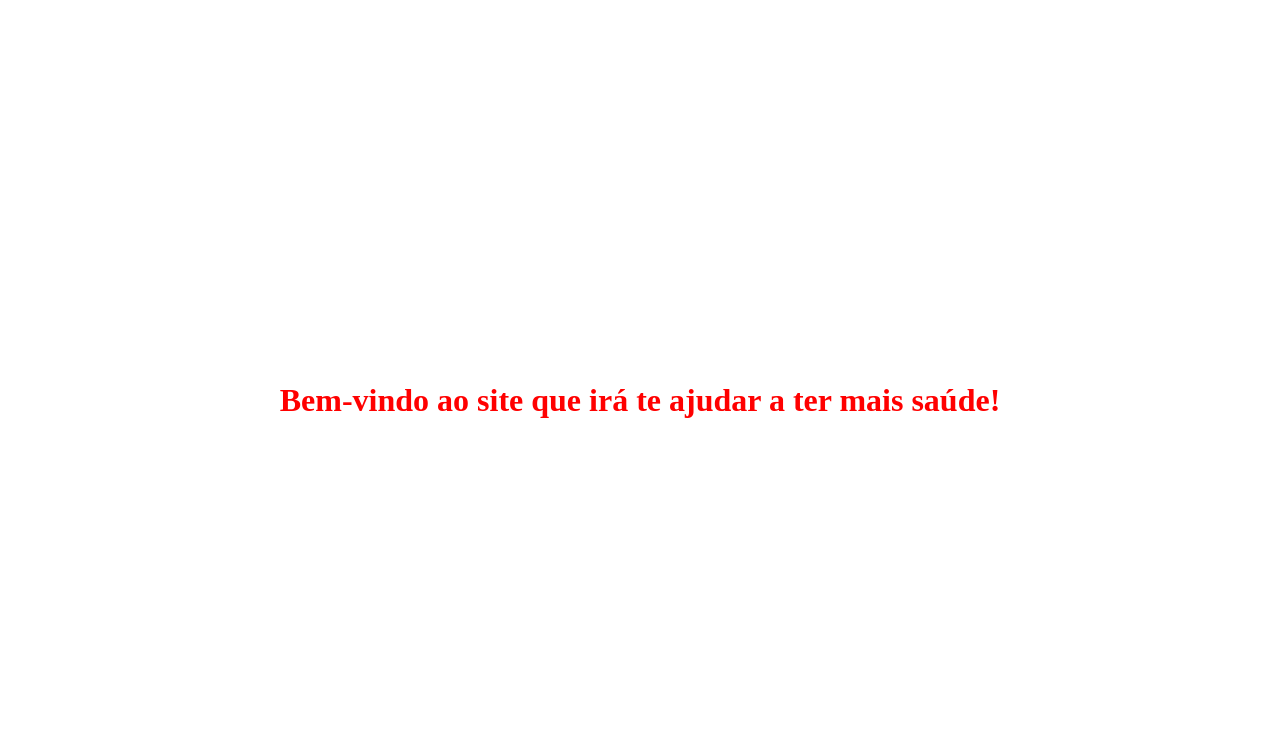
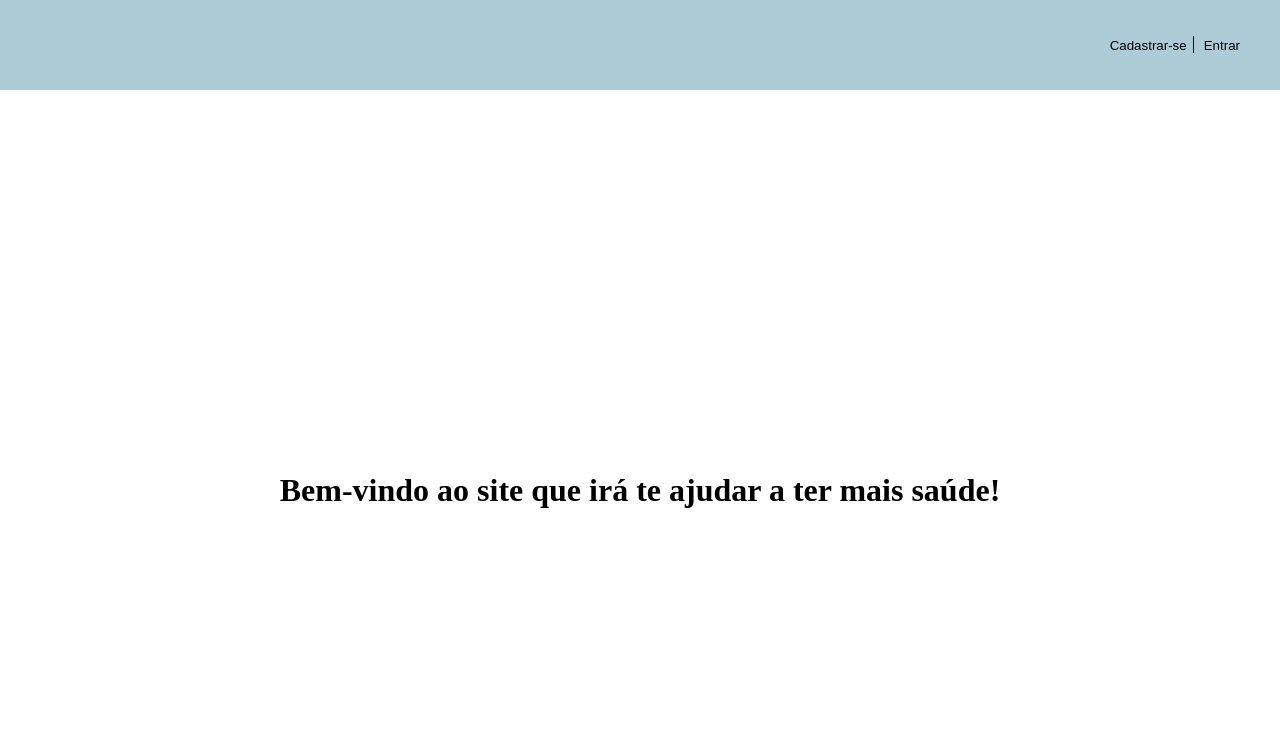
Before and after one commit to danielcosta-BR/CodeVIVA, a PHP site: page / in a window 1280 px wide. Shown: the top 749 px of the page. Before the commit the page ends 418 px from the top, so only its background shows below. Run offline with PHP 8.4, Linux system fonts and the light colour scheme.

Commit message:
Começo do header 1.4

```diff
--- a/index.html
+++ b/index.html
@@ -12,6 +12,12 @@
 </head>
 <body>
     <header>
+        <div class="cabeca">
+            <div class="buttons">
+                <button class="btn1">Cadastrar-se</button><div class="linhaV"></div>
+                <button class="btn1">Entrar</button>
+            </div>
+        </div>
 
     </header>
     <main>
--- a/style.css
+++ b/style.css
@@ -36,9 +36,40 @@ main{
 
 h1{
     text-decoration: none;
-    color:red;
+    color:rgb(0, 0, 0);
 }
 
+.cabeca{
+    display: flex;
+    align-content: end;
+    background-color: rgb(173, 204, 216);
+    height: 90px;
+    justify-content: right;
+    align-items: center;
+    flex-direction: row;
+}
+
+.buttons{
+    margin-right: 40px;
+}
+
+.btn1{
+    background-color:  rgb(173, 204, 216) ;
+    height: 20px;
+    border: 0px;
+}
+
+.linhaV{
+    display: inline;
+    border-left: 1px solid black;
+    height: 20px;
+    margin: auto 6px;
+}
+
+
 @media screen and (max-width: 500px){
-
+    h1{
+        text-decoration: none;
+        color:rgb(129, 19, 19);
+    }
 }
```
